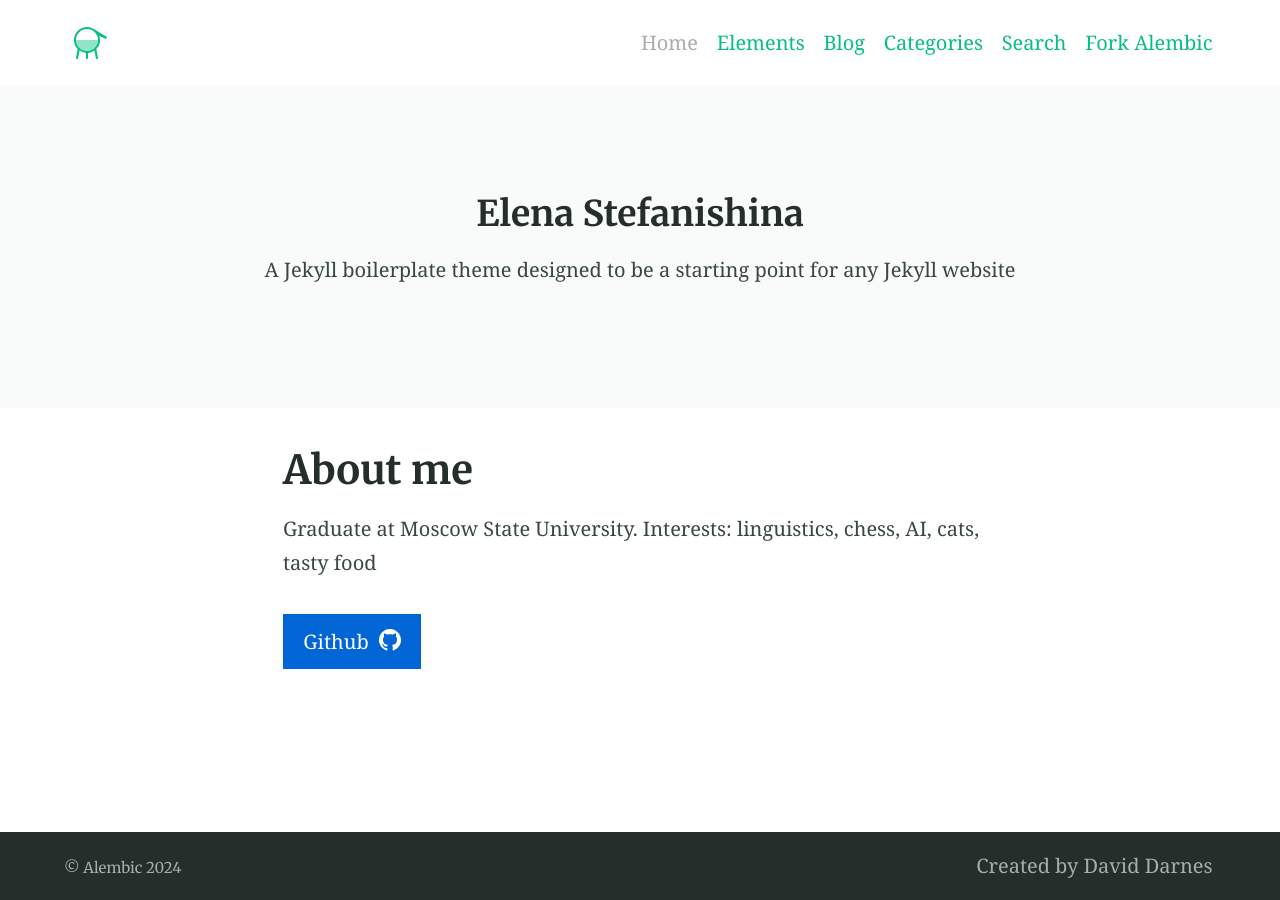
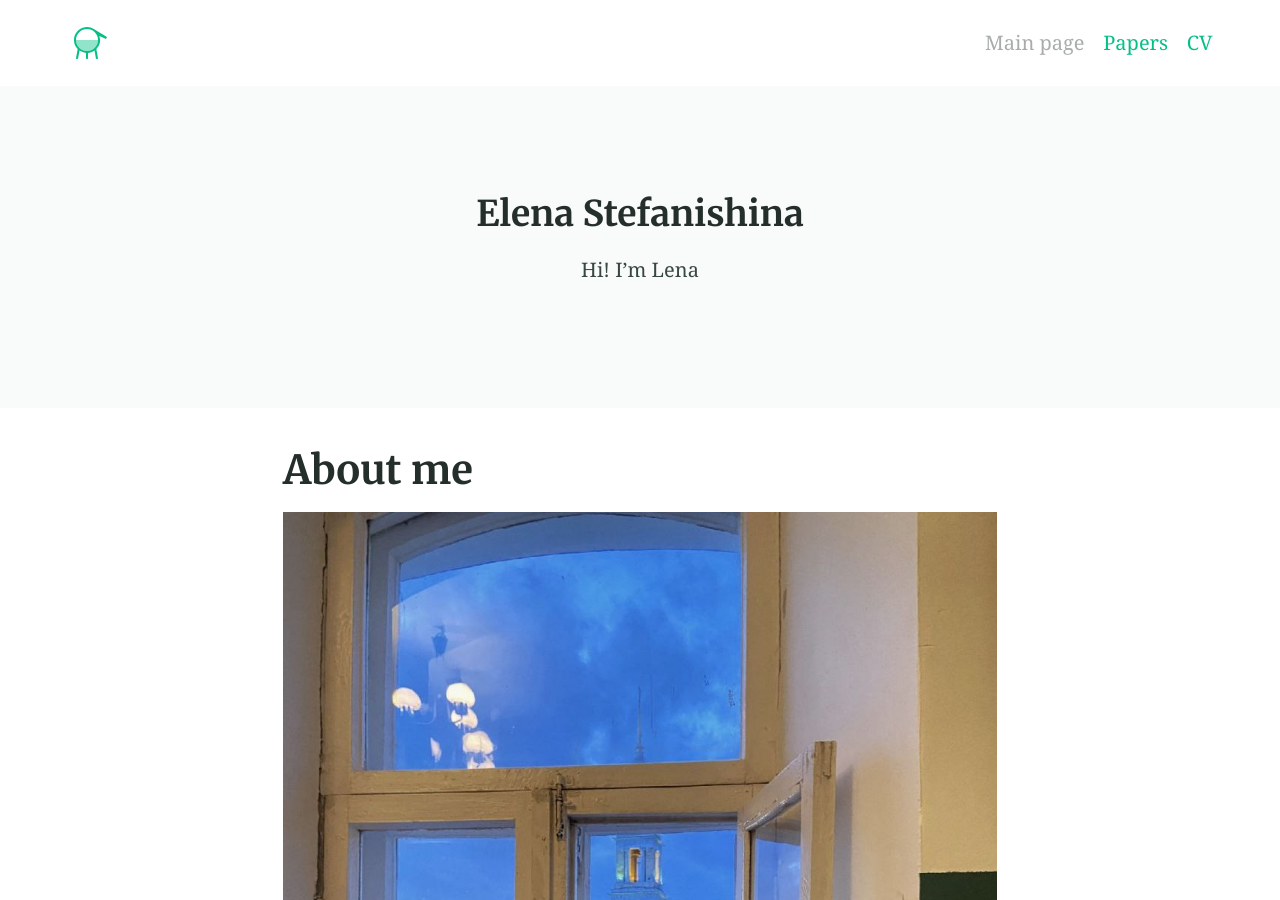
Before and after one commit to Olenuaa/Olenuaa.github.io, a Jekyll site: the page built from index.md, in a window 1280 px wide and 900 px high. Built offline with Jekyll 4.4.1, drawn with Linux system fonts in a browser that asks for light colours; some of the changed text lies outside the part shown.

Commit message:
modified websire

```diff
--- a/_config.yml
+++ b/_config.yml
@@ -33,25 +33,6 @@ plugins:
 - jekyll-commonmark
 - jekyll-include-cache
 - jemoji
-
-# 3. Gem settings
-paginate: 2 # jekyll-paginate > items per page
-paginate_path: blog/page:num # jekyll-paginate > blog page
-jekyll-mentions: https://twitter.com # jekyll-mentions > service used when @replying
-twitter:
-  username: DavidDarnes # jekyll-seo-tag > Owners twitter username
-author: DavidDarnes # jekyll-seo-tag > default author
-social: # jekyll-seo-tag > social overrides
-  name: David Darnes # jekyll-seo-tag > real name
-  links:  # jekyll-seo-tag > social aliases (sameAs)
-    - https://twitter.com/DavidDarnes
-    - https://www.facebook.com/daviddarnes
-    - https://www.linkedin.com/in/daviddarnes
-    - https://github.com/daviddarnes
-# markdown: CommonMark # Markdown parse settings, CommonMark performs slightly better an others in build time
-# commonmark:
-  # options: ["SMART", "FOOTNOTES"]
-  # extensions: ["strikethrough", "autolink", "table"]
 
 # 4. Jekyll settings
 sass:
@@ -121,34 +102,14 @@ favicons: # Favicons are also used in the manifest file. Syntax is 'size: path'
 
 # 9. Site navigation
 navigation_header:
-- title: Home
+- title: Main page
   url: /
-- title: Elements
-  url: /elements/
-- title: Blog
-  url: /blog/
-- title: Categories
-  url: /categories/
-- title: Search
-  url: /search/
-- title: Fork Alembic
-  url: https://github.com/daviddarnes/alembic
-
-navigation_footer:
-- title: Created by David Darnes
-  url: https://darn.es
-
-social_links: # Appears in sidebar. Set the urls then uncomment and comment out as desired
-  Twitter: https://twitter.com/DavidDarnes
-  LinkedIn: https://www.linkedin.com/in/daviddarnes
-  GitHub: https://github.com/daviddarnes
-  link: https://darn.es
-  RSS: /feed.xml
-
-sharing_links: # Appear at the bottom of single blog posts, add as desired. The value can be 'true' or the desired button colour
-  Twitter: "#0d94e7"
-  facebook: "#3B5998"
-  Email: true
+- title: Papers
+  url: /papers/
+- title: CV
+  url: /cv/
+# - title: Fork Alembic
+#   url: https://github.com/daviddarnes/alembic
 
 # Load custom fonts from fonts.google.com etc
 #
--- a/index.md
+++ b/index.md
@@ -2,10 +2,11 @@
 title: About me
 feature_text: |
   ## Elena Stefanishina
-  A Jekyll boilerplate theme designed to be a starting point for any Jekyll website
+  Hi! I'm Lena
 ---
+![Pic of me](photo_2024-08-17_01-55-24.jpg "Pic of Me")
 
-Graduate at Moscow State University. Interests: linguistics, chess, AI, cats, tasty food
+Graduate at Moscow State Linguistic University. Interests: linguistics, chess, AI, cats, tasty food ☕️
 
 {% include button.html text="Github" icon="github" link="https://github.com/Olenuaa" color="#0366d6" %}
 <!-- {% include button.html text="Buy me a coffee ☕️" link="https://buymeacoffee.com/daviddarnes#support" color="#f68140" %} {% include button.html text="Tweet it" icon="twitter" link="https://twitter.com/intent/tweet/?url=https://alembic.darn.es&text=Alembic%20-%20A%20Jekyll%20boilerplate%20theme&via=DavidDarnes" color="#0d94e7" %} {% include button.html text="Install Alembic ⚗️" link="https://github.com/daviddarnes/alembic#installation" %} -->
```
Also changed, not shown: README.md (deleted), photo_2024-08-17_01-55-24.jpg (added), screenshot.png (deleted).
